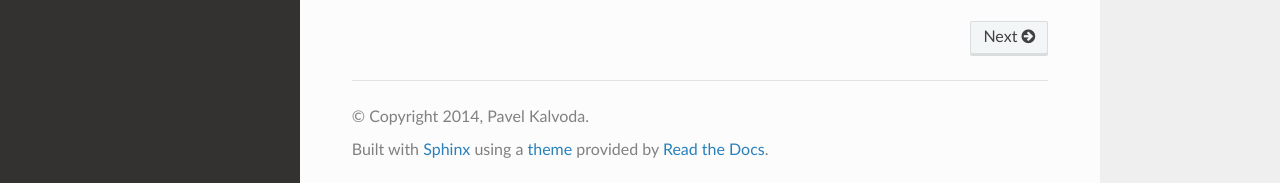
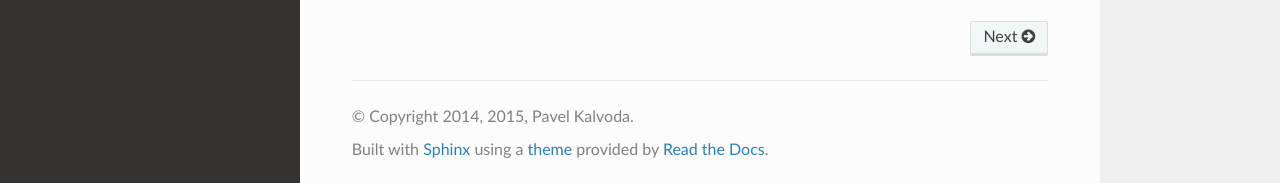
Before and after one commit to PJK/libcbor, a Sphinx documentation site: the page built from doc/source/index.rst, in a window 1280 px wide and 900 px high, scrolled down 2275 px. Shown: the part 714-897 px from the top of the window. Built offline with Sphinx 7.4.7 and the Read the Docs theme 2.0.0, drawn with Linux system fonts in a browser that asks for light colours.

Commit message:
Update docs notice

```diff
--- a/doc/source/conf.py
+++ b/doc/source/conf.py
@@ -46,7 +46,7 @@ master_doc = 'index'
 
 # General information about the project.
 project = u'libcbor'
-copyright = u'2014, Pavel Kalvoda'
+copyright = u'2014, 2015, Pavel Kalvoda'
 
 # The version info for the project you're documenting, acts as replacement for
 # |version| and |release|, also used in various other places throughout the
```
